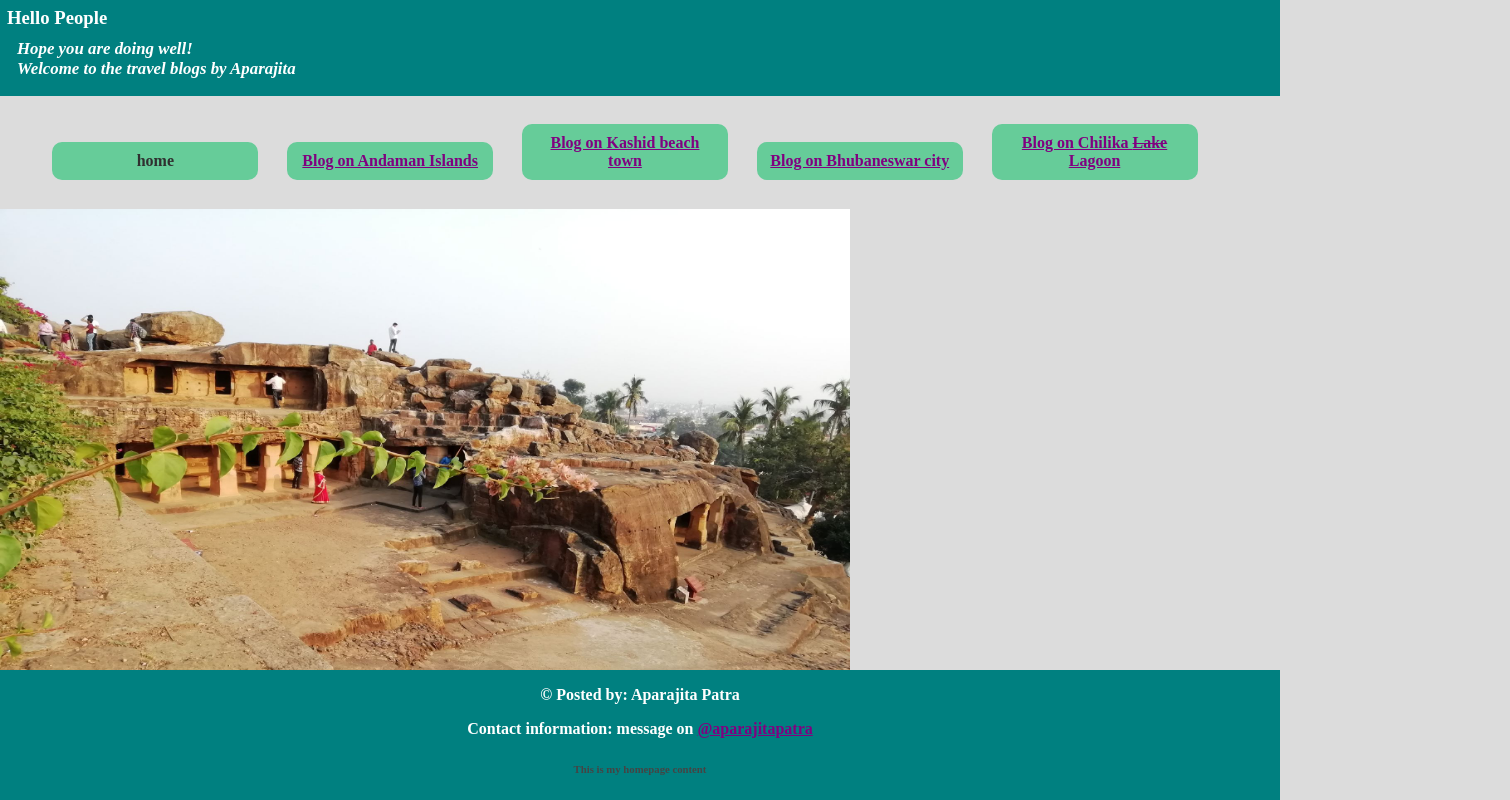
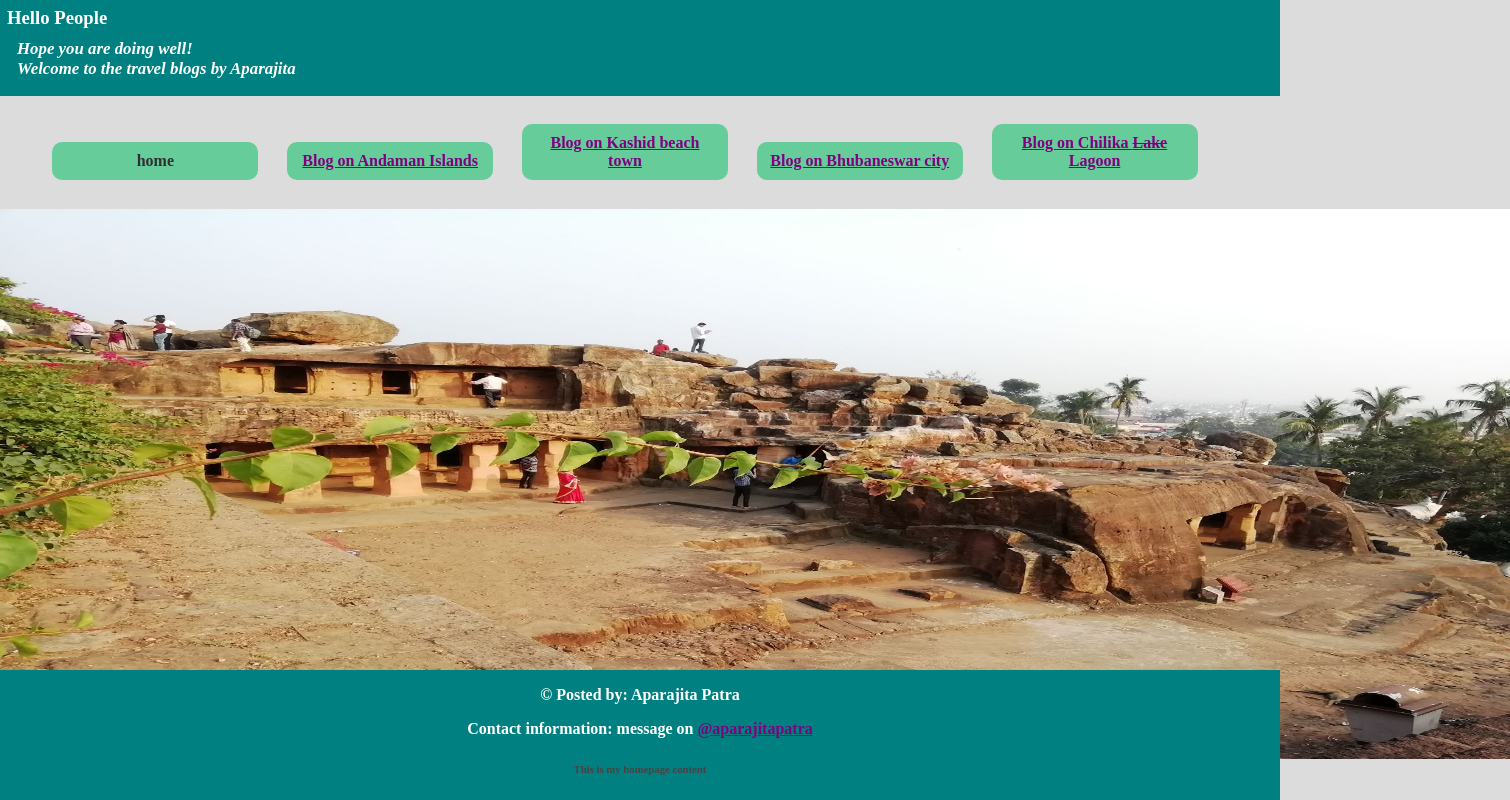
Before and after one commit to patra-aparajita/patra-aparajita.github.io, a plain HTML site: page travel-blogs/home.html in a window 1280 px wide. Shown: the whole page, 1510 px wide, since content can reach past the window. Drawn offline with Linux system fonts and the light colour scheme.

Commit message:
Update home.html

```diff
--- a/travel-blogs/home.html
+++ b/travel-blogs/home.html
@@ -54,7 +54,7 @@ body {
 	</ul>
 </nav>
 
-<img src="https://github.com/patra-aparajita/patra-aparajita.github.io/raw/master/travel-blogs/tripoto-cover.jpg" alt="Image" style="width:850px;height:550px;">
+<img src="https://github.com/patra-aparajita/patra-aparajita.github.io/raw/master/travel-blogs/tripoto-cover.jpg" alt="Image" style="width:1510px;height:550px; ; ">
    <p>
  <div class="footer">
    <p> &copy; Posted by: Aparajita Patra </p>
```
